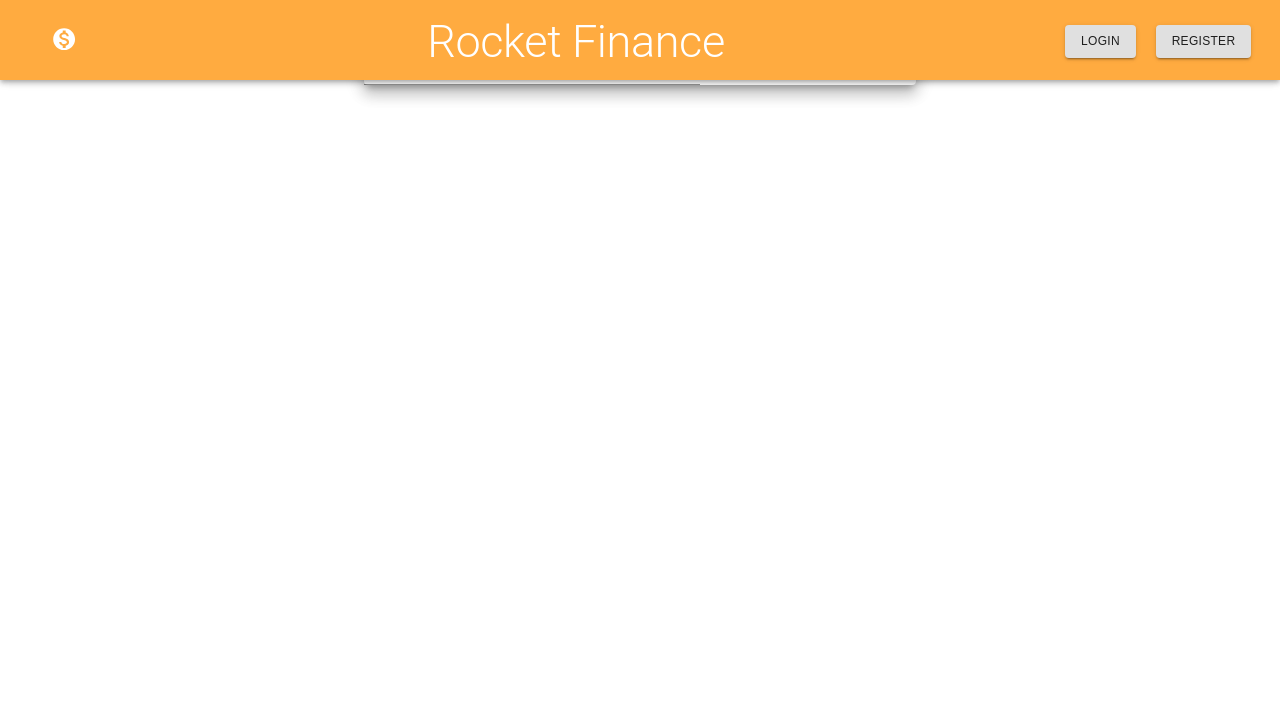
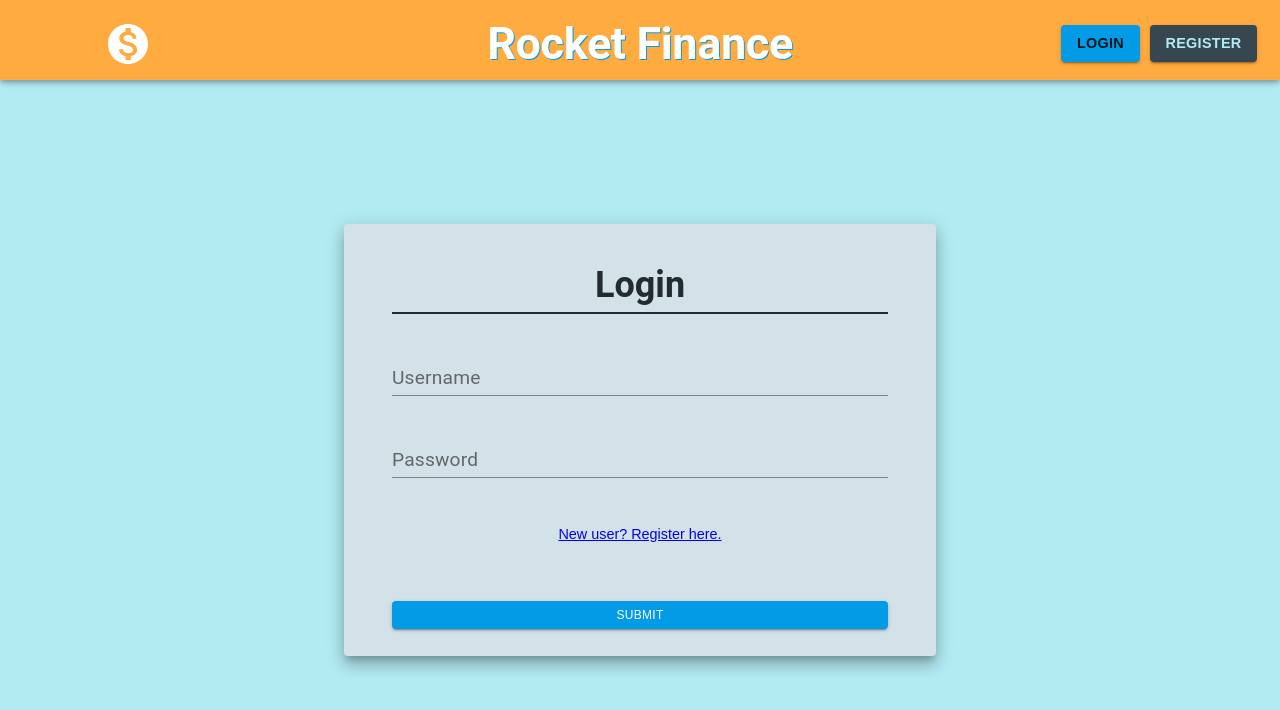
Before and after one commit to morgan-moreno25/react-expense-tracker, a React (Create React App) app: page /login in a window 1280 px wide. Shown: the top 710 px of the page. Built offline with nearby package versions, Linux system fonts and the light colour scheme.

Commit message:
refactored some previous styles and added styling for Login/Register forms

```diff
--- a/src/App.scss
+++ b/src/App.scss
@@ -1,12 +1,13 @@
-:root {
-	--light-blue: #039be5;
-	--blue-grey-light: #eceff1;
-	--blue-grey: #37474f;
-	--light-cyan: #b2ebf2;
-	--orange: #ffab40;
-	--green: #00c853;
-	--red: #ff1744;
-}
+$primary: #039be5;
+$secondary: #37474f;
+$light: #b2ebf2;
+$light-gray: #d3e1e8;
+$dark: #212b30;
+$warning: #ffab40;
+$success: #00c853;
+$danger: #ff1744;
+$white: #fff;
+$black: #000;
 
 /* Main */
 
@@ -18,25 +19,36 @@
 		'header'
 		'content';
 }
+
 #main-header {
 	grid-area: header;
-	background: var(--orange);
+	background: $warning;
 	display: grid;
 	height: 10vh;
 	width: 100%;
-	grid-template-columns: 10% 70% 20%;
-	grid-template-rows: 1fr;
+	grid-template-columns: 20% 60% 20%;
 	grid-template-areas: 'logo title buttons';
 	justify-items: center;
 	align-items: center;
-}
+
 	#logo {
 		grid-area: logo;
-	height: auto;
-	width: auto;
+		height: 100%;
+		width: 100%;
+		display: grid;
+		justify-items: center;
+		align-items: center;
+
+		svg {
+			height: 4rem;
+			width: 4rem;
 		}
-#main-header > h3 {
+	}
+
+	#header-title {
 		grid-area: title;
+		font-weight: bold;
+		text-shadow: 1px 1px $primary;
 	}
 	#header-buttons {
 		grid-area: buttons;
@@ -45,19 +57,79 @@
 		padding: 25px;
 		display: grid;
 		grid-template-columns: 1fr 1fr;
-}
+
 		#login-button,
 		#register-button {
 			justify-self: center;
 			align-self: center;
+			font-weight: bold;
+
+			span {
+				font-size: 1.2rem;
+			}
 		}
 
-/* Login Page*/
-#login {
+		#login-button {
+			background-color: $primary;
+		}
+		#register-button {
+			background-color: $secondary;
+			color: $light;
+		}
+	}
+}
+
+#content {
 	grid-area: content;
+	background-color: $light;
+}
+
+/* Authentication Forms */
+#login,
+#register {
+	height: 100%;
+	width: 100%;
 	display: grid;
 	justify-items: center;
 	align-items: center;
+
+	#login-form,
+	#register-form {
+		height: 60%;
+		width: 50%;
+		padding: 2rem 4rem 0rem 4rem;
+		background: $light-gray;
+		display: grid;
+		grid-template-rows: repeat(5, 1fr);
+		align-items: center;
+
+		h3 {
+			text-align: center;
+			font-weight: bold;
+			border-bottom: 2px solid $dark;
+			color: $dark;
+			padding-bottom: 0.5rem;
+		}
+
+		div > label {
+			font-size: 1.6rem;
+		}
+
+		input {
+			font-size: 1.6rem;
+		}
+
+		a {
+			text-align: center;
+			font-size: 1.2rem;
+		}
+
+		button {
+			color: $white;
+			background-color: $primary;
+			height: 35%;
+		}
+	}
 }
 
 /* Register Page */
@@ -65,7 +137,7 @@
 /* App Content */
 #nav {
 	grid-area: nav;
-	background: var(--blue-grey);
+	background: $secondary;
 }
 #nav > nav {
 	height: 100%;
@@ -124,11 +196,11 @@
 #expense-form > button {
 	font-weight: bold;
 	color: white;
-	background: var(--light-blue);
+	background: $primary;
 }
 #ledger {
 	grid-area: ledger;
-	background: var(--light-cyan);
+	background: $light;
 	display: grid;
 	grid-template-columns: 1fr 1fr;
 	grid-template-rows: 30% 70%;
@@ -161,8 +233,10 @@
 	background: white;
 }
 
+/* Table Classes*/
+
 .dark-thead {
-	background: var(--blue-grey);
+	background: $secondary;
 	color: white;
 }
 .dark-thead > tr > th {
@@ -171,9 +245,11 @@
 	text-decoration: underline;
 	text-align: center;
 }
+
+/* Font Classes */
 .gain {
-	color: var(--green);
+	color: $success;
 }
 .loss {
-	color: var(--red);
+	color: $danger;
 }
```
Lines whose indentation alone changed are shown as unchanged.
